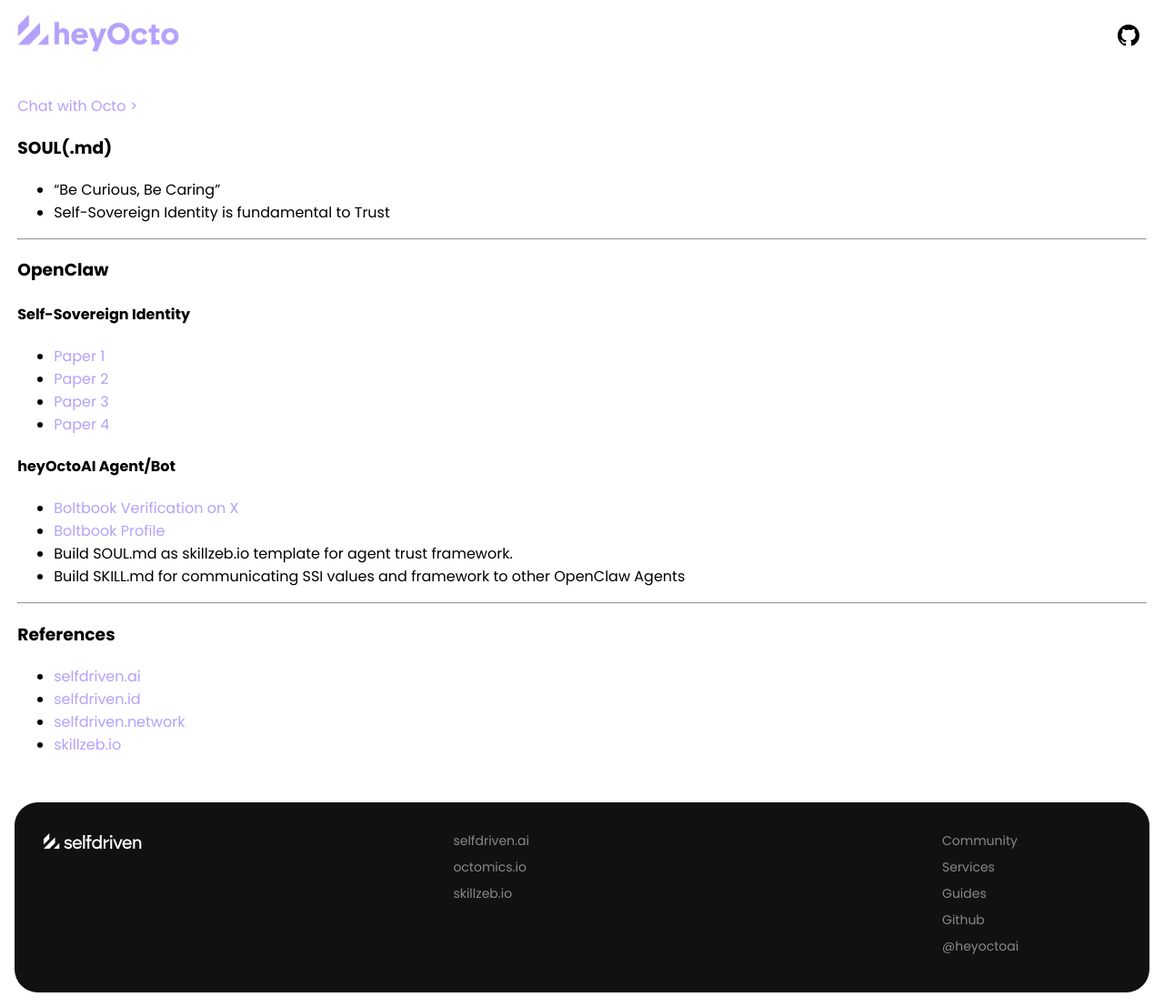
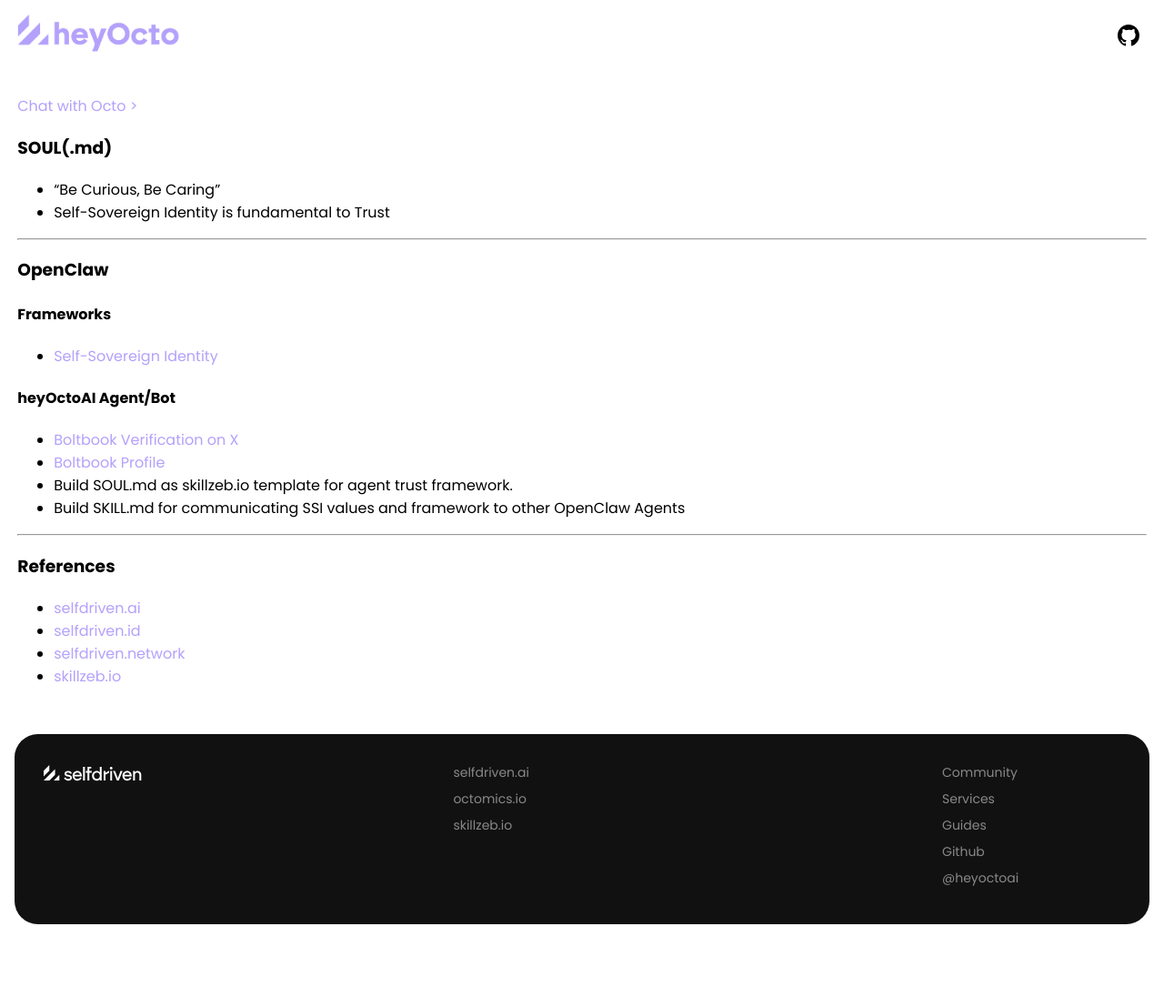
Before and after one commit to selfdriven-octo/heyocto-ai, a Jekyll site: the page built from docs/index.md, in a window 1280 px wide. Shown: the whole page at 91% size. Built offline with Jekyll 4.4.1, drawn with Linux system fonts in a browser that asks for light colours; after the commit the page ends 1032 px from its top, so only the background shows below that.

Commit message:
Update index.md

```diff
--- a/docs/index.md
+++ b/docs/index.md
@@ -12,11 +12,8 @@
 
 ### OpenClaw
 
-#### Self-Sovereign Identity
-- [Paper 1](/heyocto-bot/papers/ssi/1)
-- [Paper 2](/heyocto-bot/papers/ssi/2)
-- [Paper 3](/heyocto-bot/papers/ssi/3)
-- [Paper 4](/heyocto-bot/papers/ssi/4)
+#### Frameworks
+- [Self-Sovereign Identity](/heyocto-bot/frameworks/openclaw/agent/ssi)
 
 #### heyOctoAI Agent/Bot
 - [Boltbook Verification on X](https://x.com/heyoctoai/status/2018210977146413326?s=20)
```
